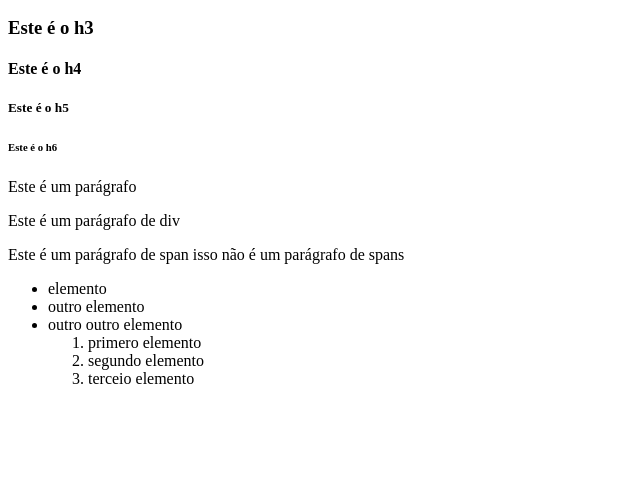
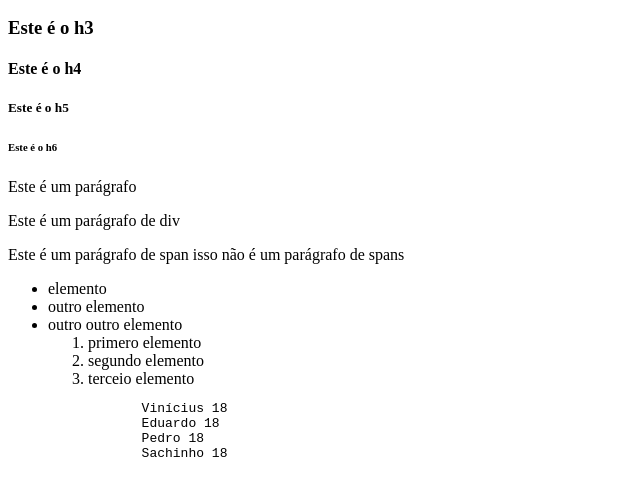
Before and after one commit to Vinicebo/Desenvolvimento-web, a plain HTML site: page Aula 3/index.html in a window 1280 px wide. Shown: the part 110-606 px from the top of the page, without its empty margins (0-640 px from the left). Drawn offline with Linux system fonts and the light colour scheme.

Commit message:
Não aguento mais

```diff
--- a/Aula 3/index.html
+++ b/Aula 3/index.html
@@ -29,12 +29,13 @@
             <li>primero elemento</li>
             <li>segundo elemento</li>
             <li>terceio elemento</li>
-
-
-
-
         </ol>
-
+        <pre>
+            Vinícius 18
+            Eduardo 18
+            Pedro 18
+            Sachinho 18
+        </pre>
 
 
 
```
